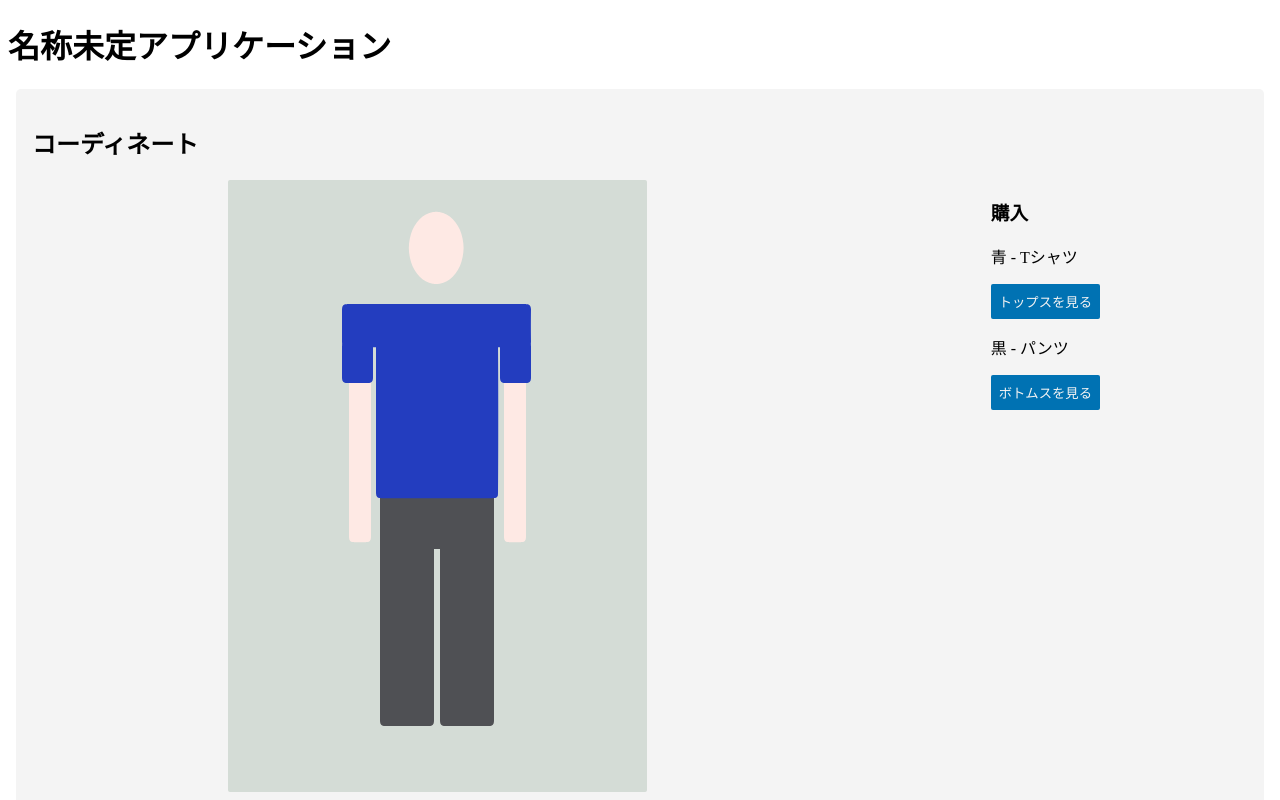
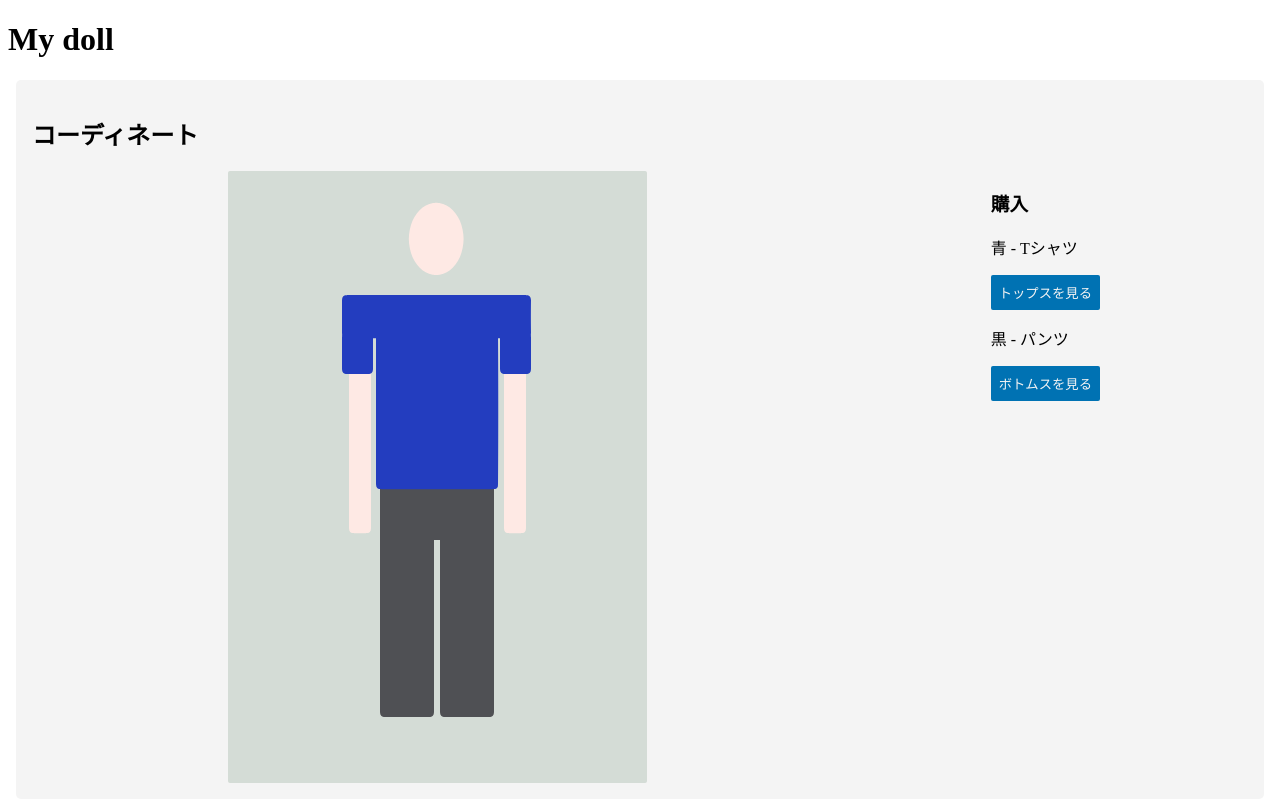
Before and after one commit to SuzukiKatsuma/startup-prototype, a plain HTML site: page docs/index.html in a window 1280 px wide. Shown: the top 800 px of the page. Drawn offline with Linux system fonts and the light colour scheme.

Commit message:
change: title

```diff
--- a/docs/index.html
+++ b/docs/index.html
@@ -3,12 +3,12 @@
 
 <head>
   <meta charset="UTF-8">
-  <title>名称未定</title>
+  <title>My doll</title>
   <link rel="stylesheet" href="style.css">
 </head>
 
 <body>
-  <h1>名称未定アプリケーション</h1>
+  <h1>My doll</h1>
 
   <section class="coordinate">
     <h2>
```
